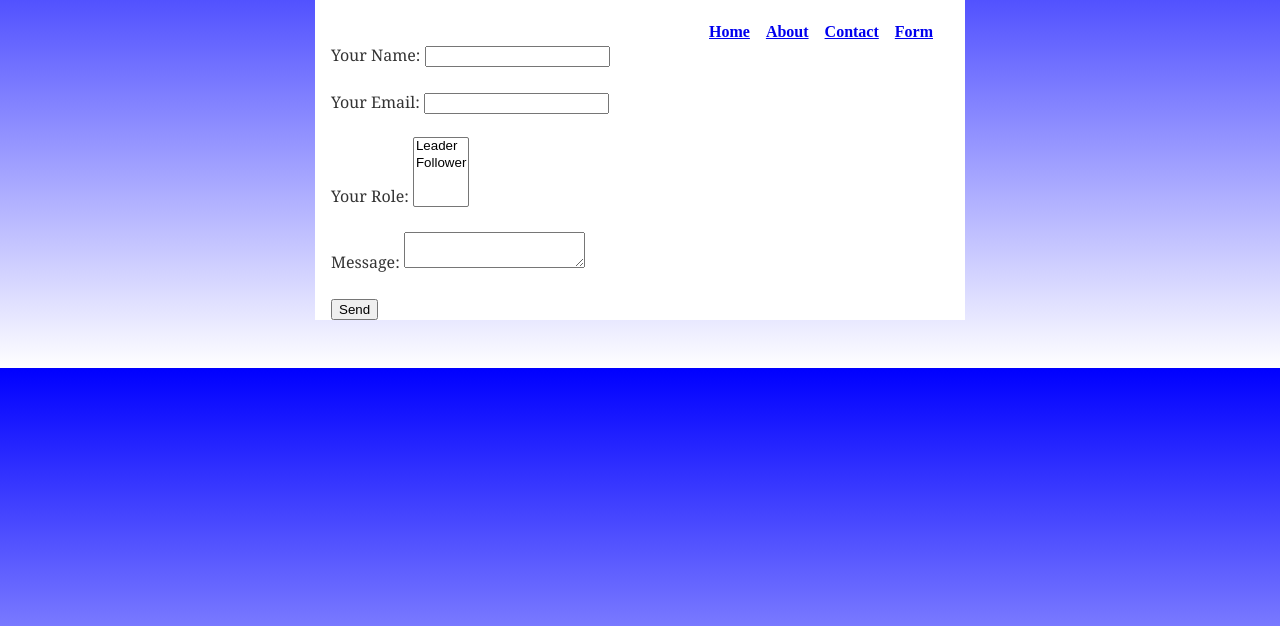
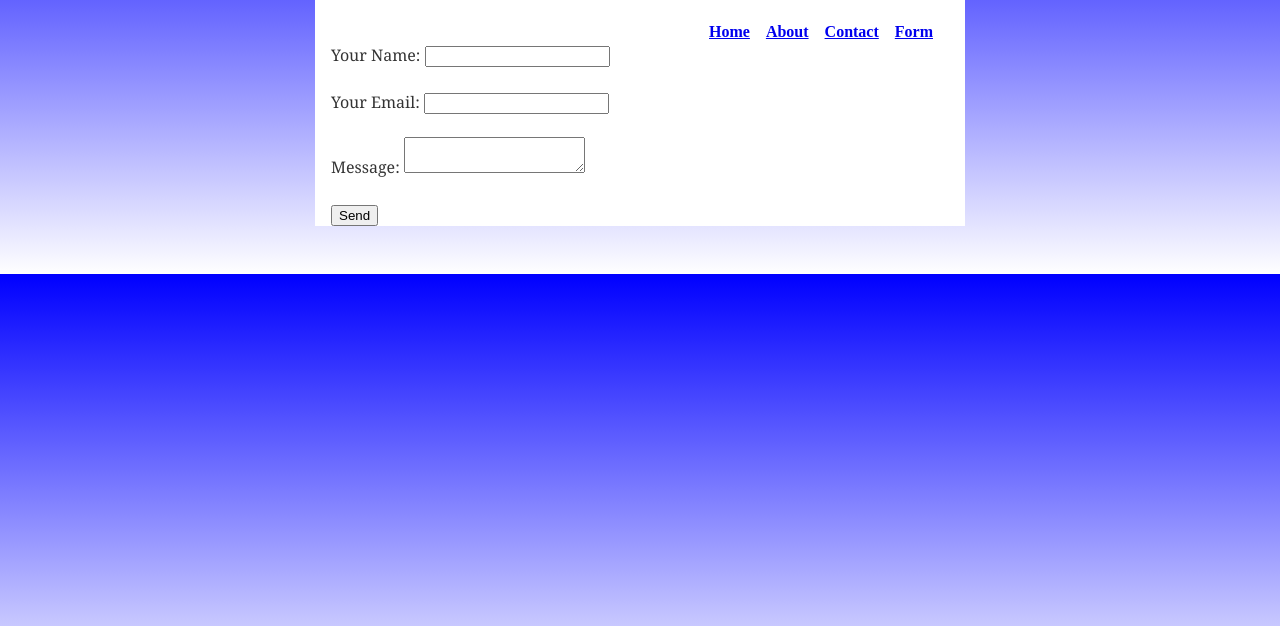
Before and after one commit to pcollum/Oldham-Website, a Gatsby site: page /form in a window 1280 px wide. Shown: the part 174-800 px from the top of the page. Built offline with nearby package versions, Linux system fonts and the light colour scheme; Gatsby itself is replaced by a stand-in of ours.

Commit message:
form update 2

```diff
--- a/src/pages/form.js
+++ b/src/pages/form.js
@@ -3,18 +3,14 @@
 
 export default () => (
     <Layout>
-<form name="contact" method="POST" data-netlify="true">
+      <form name="contact" method="post" data-netlify="true" data-netlify-honeypot="bot-field">
+  {/* You still need to add the hidden input with the form name to your JSX form */}
+  <input type="hidden" name="form-name" value="contact" />
   <p>
     <label>Your Name: <input type="text" name="name" /></label>
   </p>
   <p>
     <label>Your Email: <input type="email" name="email" /></label>
-  </p>
-  <p>
-    <label>Your Role: <select name="role[]" multiple>
-      <option value="leader">Leader</option>
-      <option value="follower">Follower</option>
-    </select></label>
   </p>
   <p>
     <label>Message: <textarea name="message"></textarea></label>
```
